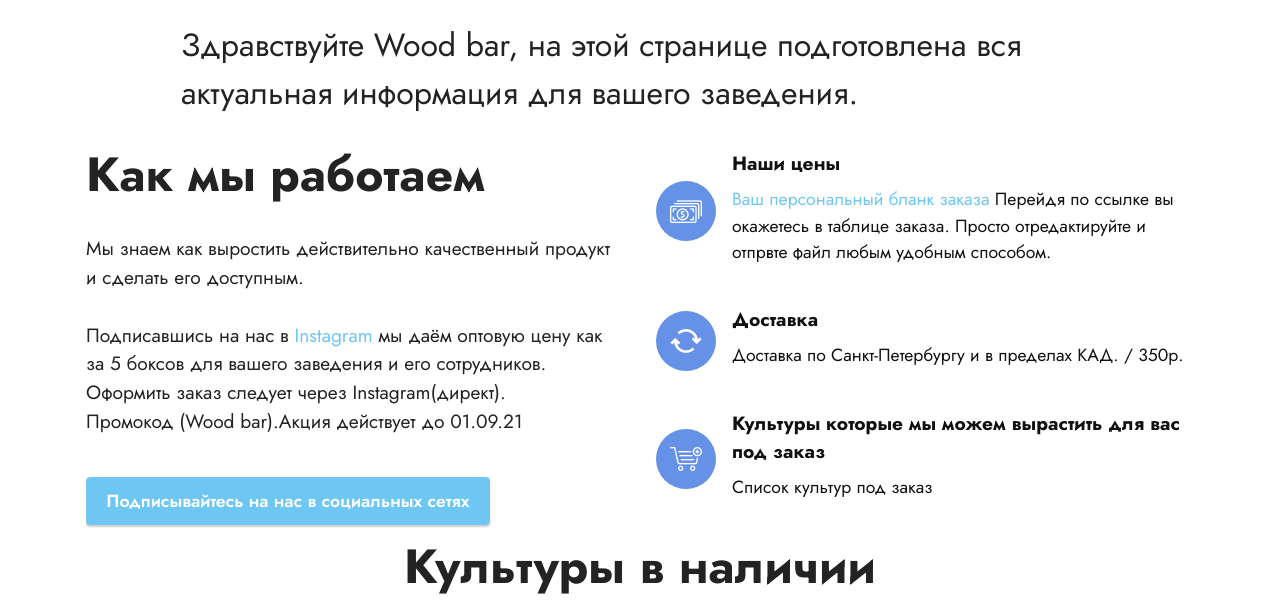
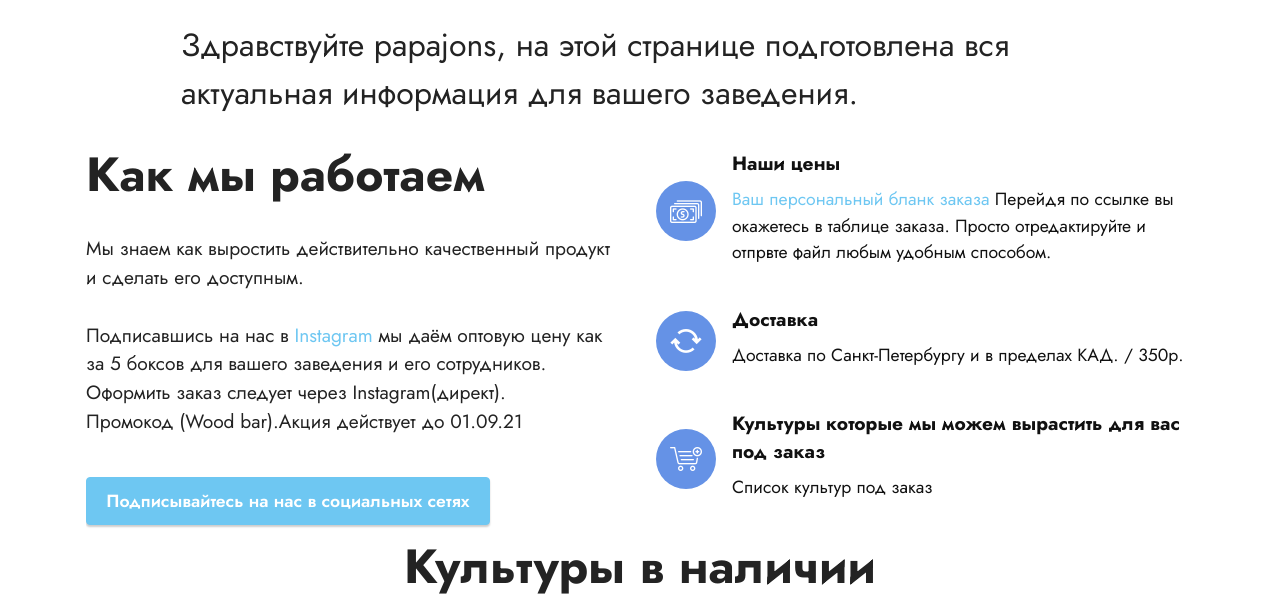
Before and after one commit to GreenCityMicroGreen/B, a plain HTML site: page index.html in a window 1280 px wide. Shown: the part 185-794 px from the top of the page. Drawn offline with Linux system fonts and the light colour scheme; files whose address does not match are found by name.

Commit message:
Update index.html

```diff
--- a/index.html
+++ b/index.html
@@ -63,7 +63,7 @@
         <div class="row justify-content-center">
             <div class="title col-md-12 col-lg-10">
                 <h3 class="mbr-section-title mbr-fonts-style align-center mb-4 display-2"><strong><br></strong><br><strong>Микрозелень в Санкт-Петебурге</strong></h3>
-                <h4 class="mbr-section-subtitle align-center mbr-fonts-style mb-4 display-5">Здравствуйте Wood bar, на этой странице подготовлена вся актуальная информация для вашего заведения.</h4>
+                <h4 class="mbr-section-subtitle align-center mbr-fonts-style mb-4 display-5">Здравствуйте papajons, на этой странице подготовлена вся актуальная информация для вашего заведения.</h4>
 
             </div>
         </div>
```
